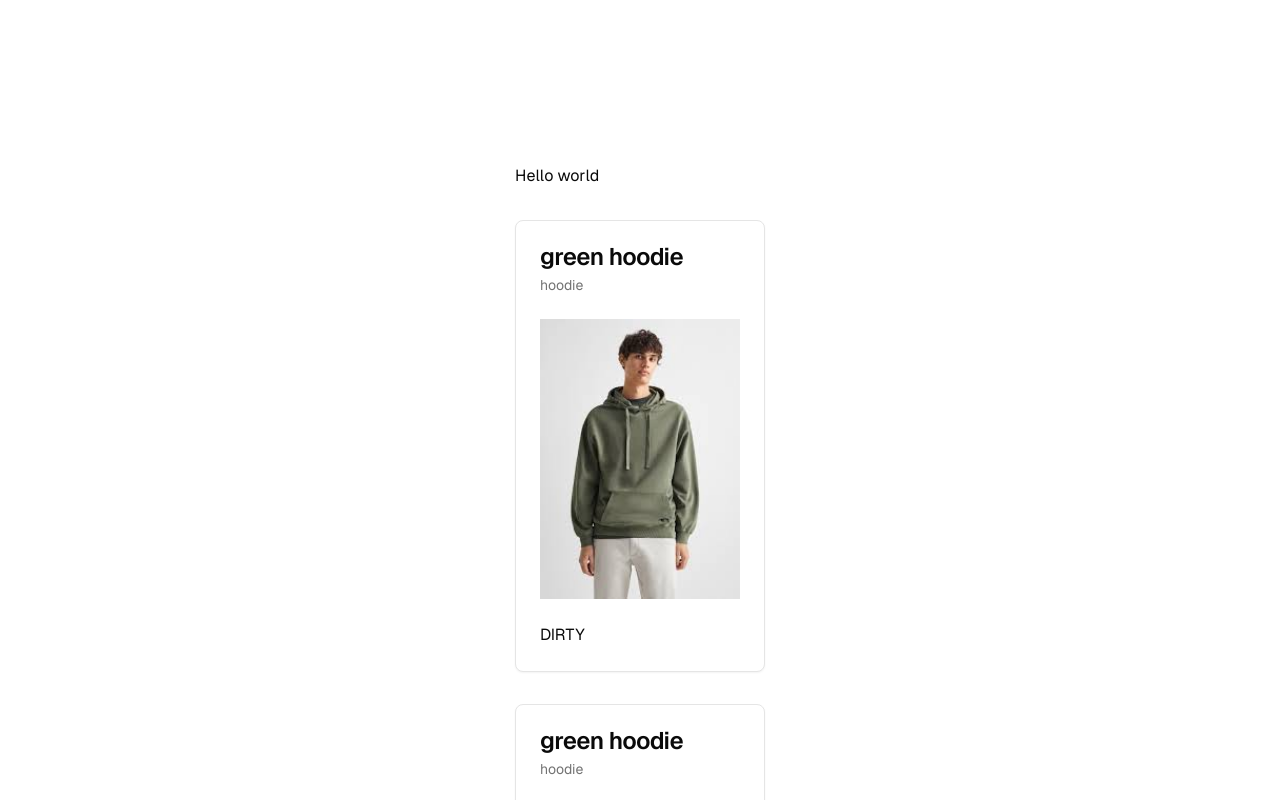
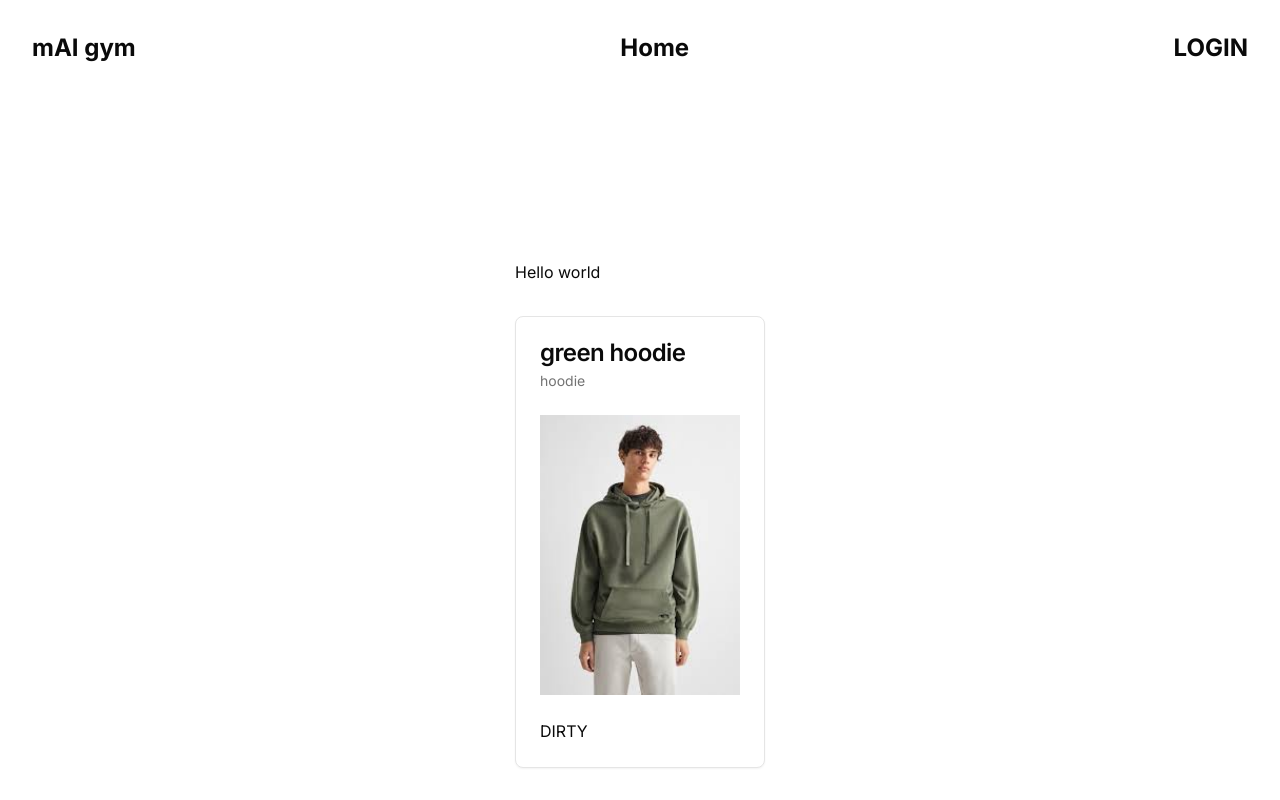
Before and after one commit to Benjiixd/Laboration-2-1dv610, a Next.js app in the folder frontend/: page / in a window 1280 px wide. Shown: the top 800 px of the page. Built offline with nearby package versions, Linux system fonts and the light colour scheme.

Commit message:
working on the signin

```diff
--- a/frontend/package.json
+++ b/frontend/package.json
@@ -43,7 +43,9 @@
     "date-fns": "^3.6.0",
     "embla-carousel-react": "^8.3.0",
     "input-otp": "^1.2.4",
+    "jose": "^5.9.4",
     "js-cookie": "^3.0.5",
+    "jsonwebtoken": "^9.0.2",
     "lucide-react": "^0.451.0",
     "next": "14.2.15",
     "next-themes": "^0.3.0",
--- /dev/null
+++ b/frontend/src/app/header.jsx
@@ -0,0 +1,24 @@
+'use client'
+
+import React from "react";
+import Link from "next/link";
+import { usePathname } from 'next/navigation'
+
+export default function Header() {
+    let pathname = usePathname();
+    pathname = pathname === '/' ? 'Home' : pathname.charAt(1).toUpperCase() + pathname.slice(2);
+
+    return (
+        <header className="flex items-center justify-between w-full p-8 bg-#e5e7eb">
+            <h1 className="text-2xl font-bold">mAI gym</h1>
+            <nav className="flex gap-4">
+                <Link href="/test">
+                    <p className="text-2xl font-bold cursor-pointer">{pathname}</p> {/* Changed to an <a> tag inside Link */}
+                </Link>
+            </nav>
+            <Link href="/account">
+            <h1 className="text-2xl font-bold">LOGIN</h1>
+            </Link>
+        </header>
+    );
+}
--- a/frontend/src/app/layout.js
+++ b/frontend/src/app/layout.js
@@ -1,29 +1,37 @@
-import localFont from "next/font/local";
+// src/app/layout.jsx
+'use client';
+
+import { useEffect, useState } from 'react';
+import { useRouter } from 'next/navigation';
+import Cookies from 'js-cookie';
+
+import { Inter } from "next/font/google";
 import "./globals.css";
+import Header from "./header.jsx";
 
-const geistSans = localFont({
-  src: "./fonts/GeistVF.woff",
-  variable: "--font-geist-sans",
-  weight: "100 900",
-});
-const geistMono = localFont({
-  src: "./fonts/GeistMonoVF.woff",
-  variable: "--font-geist-mono",
-  weight: "100 900",
-});
+//import { ThemeProvider } from "@/components/theme-provider";
 
-export const metadata = {
-  title: "Create Next App",
-  description: "Generated by create next app",
-};
+const inter = Inter({ subsets: ["latin"] });
+
+//export const metadata = {
+ // title: "Create Next App",
+ // description: "Generated by create next app",
+//};
 
 export default function RootLayout({ children }) {
+  const router = useRouter();
+
+
   return (
-    <html lang="en">
-      <body
-        className={`${geistSans.variable} ${geistMono.variable} antialiased`}
-      >
-        {children}
+    <html lang="en" className="">
+      <body className={`${inter.className} grid grid-rows-layout min-h-screen`}>
+
+          <Header /> {/* Include your header component */}
+          <div className="overflow-auto">
+            {children}
+          </div>
+
+
       </body>
     </html>
   );
```
Also changed, not shown: frontend/src/middleware.js (added, +60 -0 lines), 2 other files (tests, documents, lock files or other folders).
